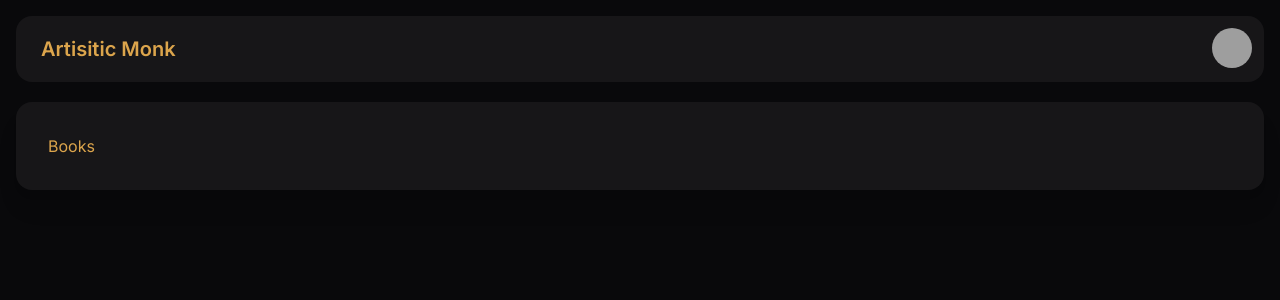
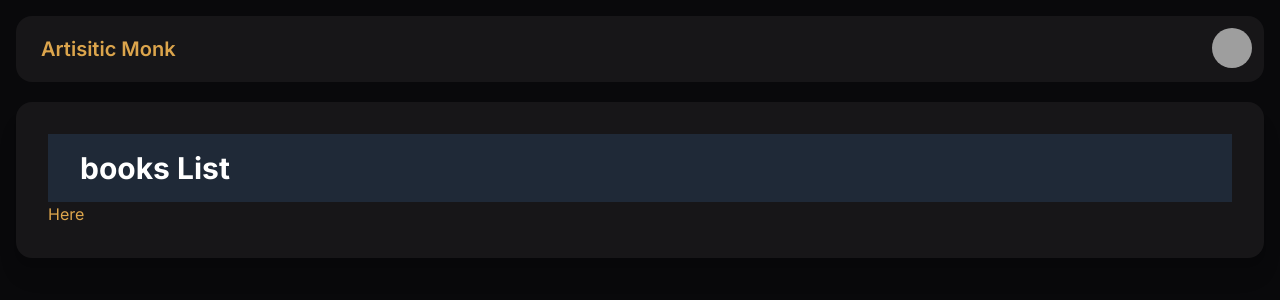
Before and after one commit to rajanbajaj/artisticmonk, a Next.js app: page /book in a window 1280 px wide. Shown: the top 300 px of the page. Built offline with nearby package versions, Linux system fonts and the light colour scheme; grey boxes are pictures that could not be loaded.

Commit message:
Add layout container to all pages

```diff
--- a/app/about/page.tsx
+++ b/app/about/page.tsx
@@ -1,8 +1,32 @@
 import React from 'react'
+import Layout from '../layouts/Layout'
 
 const AboutPage = () => {
   return (
-    <div>AboutPage</div>
+    <Layout title="About">
+      <div className="py-8 px-4 sm:px-6 lg:px-8 flex flex-row-reverse gap-5">
+        <div className="prose prose-lg text-gray-500 mx-auto">
+          <h1>About Me</h1>
+          <p>
+            Lorem ipsum dolor sit amet, consectetur adipiscing elit. Nulla
+            scelerisque semper neque, et maximus ex varius in. In non velit
+            feugiat, vestibulum sapien nec, accumsan sapien.
+          </p>
+          <p>
+            Fusce pulvinar tempor arcu at convallis. Nullam porttitor
+            fermentum ultricies. Morbi malesuada dui at metus dignissim
+            viverra.
+          </p>
+          <p>
+            Donec elementum mi sit amet risus eleifend, at scelerisque libero
+            volutpat. Aliquam malesuada fringilla sapien, sit amet fermentum
+            justo congue id. Aenean euismod, justo eu varius tempor, metus
+            tortor feugiat felis, nec vehicula eros purus et tortor.
+          </p>
+        </div>
+        <img src="https://avatars.githubusercontent.com/u/24255458?v=4" alt="My Image" className="rounded-full w-32 h-32 mx-auto mb-8" />
+      </div>
+    </Layout>
   )
 }
 
--- a/app/art/digital/page.tsx
+++ b/app/art/digital/page.tsx
@@ -1,8 +1,11 @@
+import Layout from '@/app/layouts/Layout'
 import React from 'react'
 
 const DigitalArt = () => {
   return (
-    <div>DigitalArt</div>
+    <Layout title="Digital Art">
+      <div>Here</div>
+    </Layout>
   )
 }
 
--- a/app/art/page.tsx
+++ b/app/art/page.tsx
@@ -1,8 +1,11 @@
 import React from 'react'
+import Layout from '../layouts/Layout'
 
 const Art = () => {
   return (
-    <div>Art</div>
+    <Layout title="Art">
+      <div></div>
+    </Layout>
   )
 }
 
--- a/app/art/traditional/page.tsx
+++ b/app/art/traditional/page.tsx
@@ -1,13 +1,16 @@
 import React from 'react'
 import Image from 'next/image'
 import ArtTile from '@/app/components/ArtTile/ArtTile'
+import Layout from '@/app/layouts/Layout'
 
 const TraditionalArt = () => {
   return (
-    <div className='flex flex-1 gap-5'>
-      <ArtTile alt='crying-eye' path={`/assets/crying-eye.jpg`} caption='Pencil sketch of a crying eye!' title='Crying Eye'/>
-      <ArtTile alt='lighthouse' path={`/assets/lighthouse.jpg`} caption='A play of acrylic paints' title='The Lighthouse'/>
-    </div>
+    <Layout title="Traditional Art">
+      <div className='flex flex-1 gap-5'>
+        <ArtTile alt='crying-eye' path={`/assets/crying-eye.jpg`} caption='Pencil sketch of a crying eye!' title='Crying Eye'/>
+        <ArtTile alt='lighthouse' path={`/assets/lighthouse.jpg`} caption='A play of acrylic paints' title='The Lighthouse'/>
+      </div>
+    </Layout>
   )
 }
 
--- a/app/book/page.tsx
+++ b/app/book/page.tsx
@@ -1,8 +1,11 @@
 import React from 'react'
+import Layout from '../layouts/Layout'
 
 const Books = () => {
   return (
-    <div>Books</div>
+    <Layout title="books List">
+      <div>Here</div>
+    </Layout>
   )
 }
 
--- a/app/book/reviews/page.tsx
+++ b/app/book/reviews/page.tsx
@@ -1,8 +1,11 @@
+import Layout from '@/app/layouts/Layout'
 import React from 'react'
 
 const BookReviews = () => {
   return (
-    <div>BookReviews</div>
+    <Layout title="Book Reviews">
+      <div>Here</div>
+    </Layout>
   )
 }
 
--- a/app/contact/page.tsx
+++ b/app/contact/page.tsx
@@ -1,8 +1,11 @@
 import React from 'react'
+import Layout from '../layouts/Layout'
 
 const Contact = () => {
   return (
-    <div>Contact</div>
+    <Layout title="Contact Me">
+      <div>Here</div>
+    </Layout>
   )
 }
 
--- a/app/dev/blog/page.tsx
+++ b/app/dev/blog/page.tsx
@@ -1,8 +1,11 @@
+import Layout from '@/app/layouts/Layout'
 import React from 'react'
 
 const DeveloperBlog = () => {
   return (
-    <div>DeveloperBlog</div>
+    <Layout title="Dev Blog">
+      <div>Here</div>
+    </Layout>
   )
 }
 
--- a/app/dev/page.tsx
+++ b/app/dev/page.tsx
@@ -1,8 +1,11 @@
 import React from 'react'
+import Layout from '../layouts/Layout'
 
 const Developer = () => {
   return (
-    <div>Developer</div>
+    <Layout title="Developer">
+      <div>Here</div>
+    </Layout>
   )
 }
 
--- a/app/dev/stories/page.tsx
+++ b/app/dev/stories/page.tsx
@@ -1,8 +1,11 @@
+import Layout from '@/app/layouts/Layout'
 import React from 'react'
 
 const DeveloperStories = () => {
   return (
-    <div>DeveloperStories</div>
+    <Layout title="Dev stories">
+      <div>Here</div>
+    </Layout>
   )
 }
 
--- /dev/null
+++ b/app/layouts/Layout.tsx
@@ -0,0 +1,28 @@
+// layouts/Layout.tsx
+
+import React from 'react';
+import Head from 'next/head';
+
+interface LayoutProps {
+  title: string;
+  children: React.ReactNode;
+}
+
+const Layout: React.FC<LayoutProps> = ({ title, children }) => {
+  return (
+    <div>
+      <Head>
+        <title>{title}</title>
+        <meta name="viewport" content="width=device-width, initial-scale=1" />
+      </Head>
+      <header className="bg-gray-800 py-4">
+        <div className="max-w-7xl mx-auto px-4 sm:px-6 lg:px-8">
+          <h1 className="text-3xl font-bold text-white">{title}</h1>
+        </div>
+      </header>
+      <main>{children}</main>
+    </div>
+  );
+};
+
+export default Layout;
```
